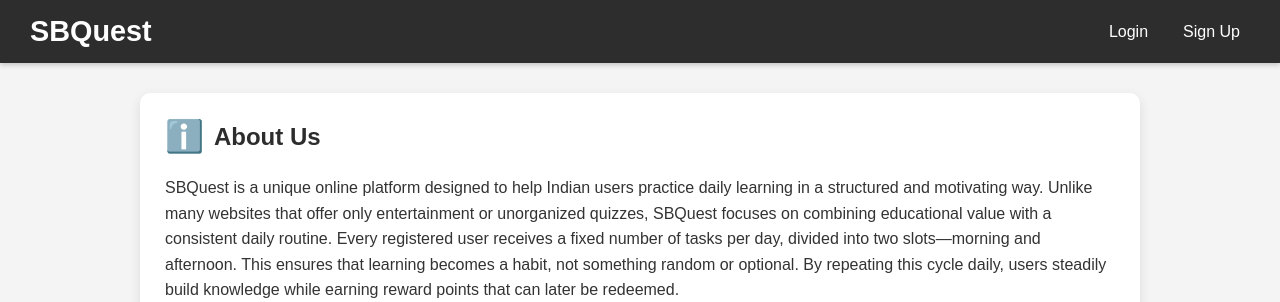
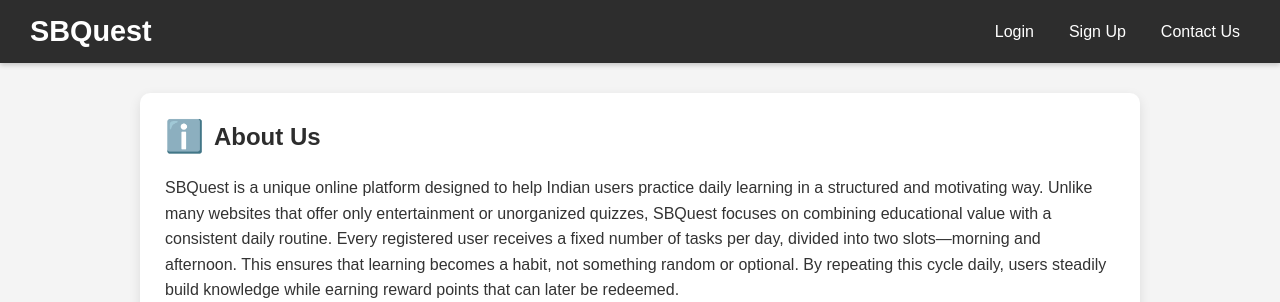
Before and after one commit to Abdulasees/sbquest, a Django app: page / in a window 1280 px wide. Shown: the top 302 px of the page. Run offline with Django 5.2, Linux system fonts and the light colour scheme.

Commit message:
Update navbar with Contact Us link

```diff
--- a/templates/base_public.html
+++ b/templates/base_public.html
@@ -32,6 +32,7 @@
     <div class="nav">
         <a href="/users/login/">Login</a>
         <a href="/users/signup/">Sign Up</a>
+        <a href="/contact/">Contact Us</a>
     </div>
 </header>
 
```
